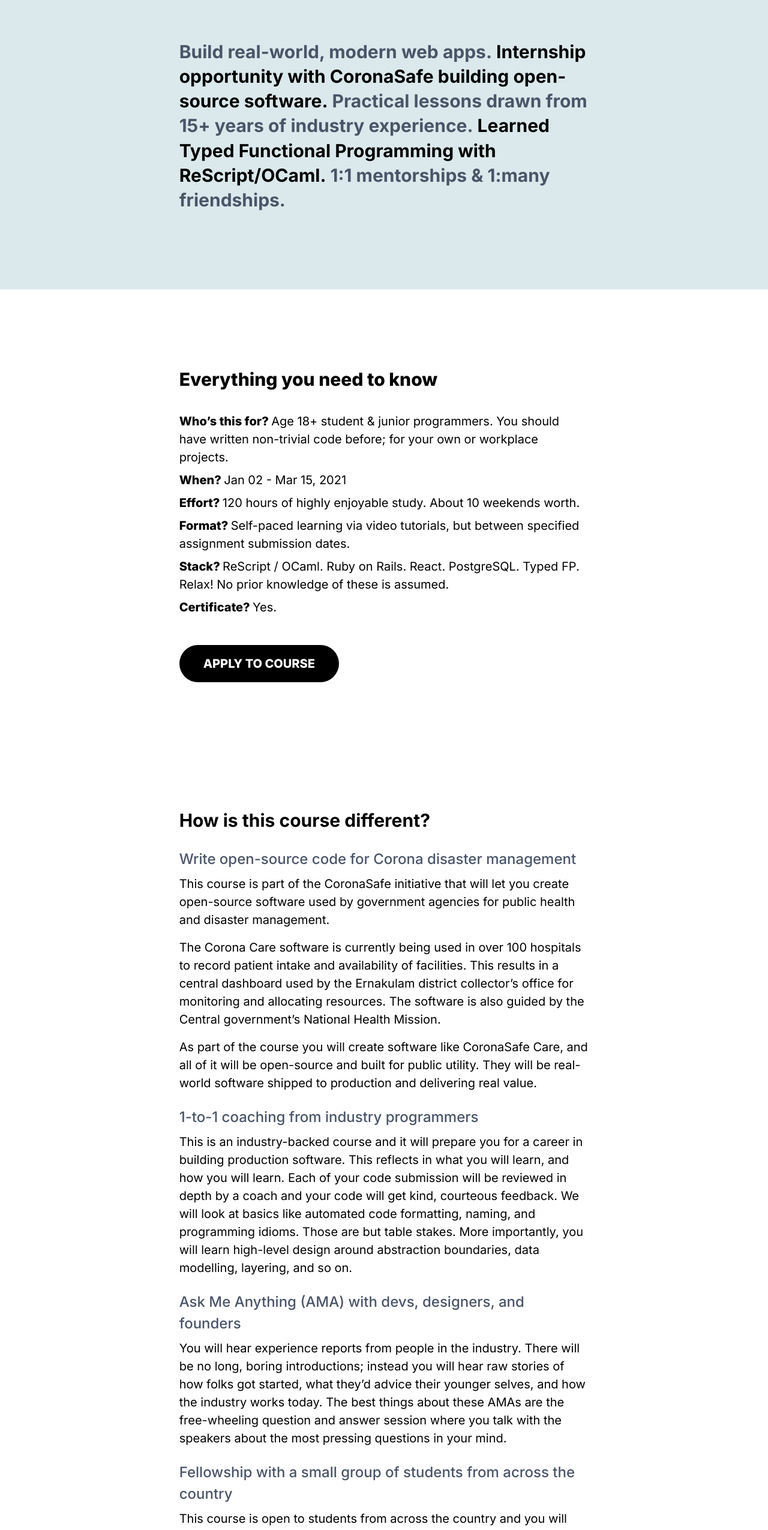
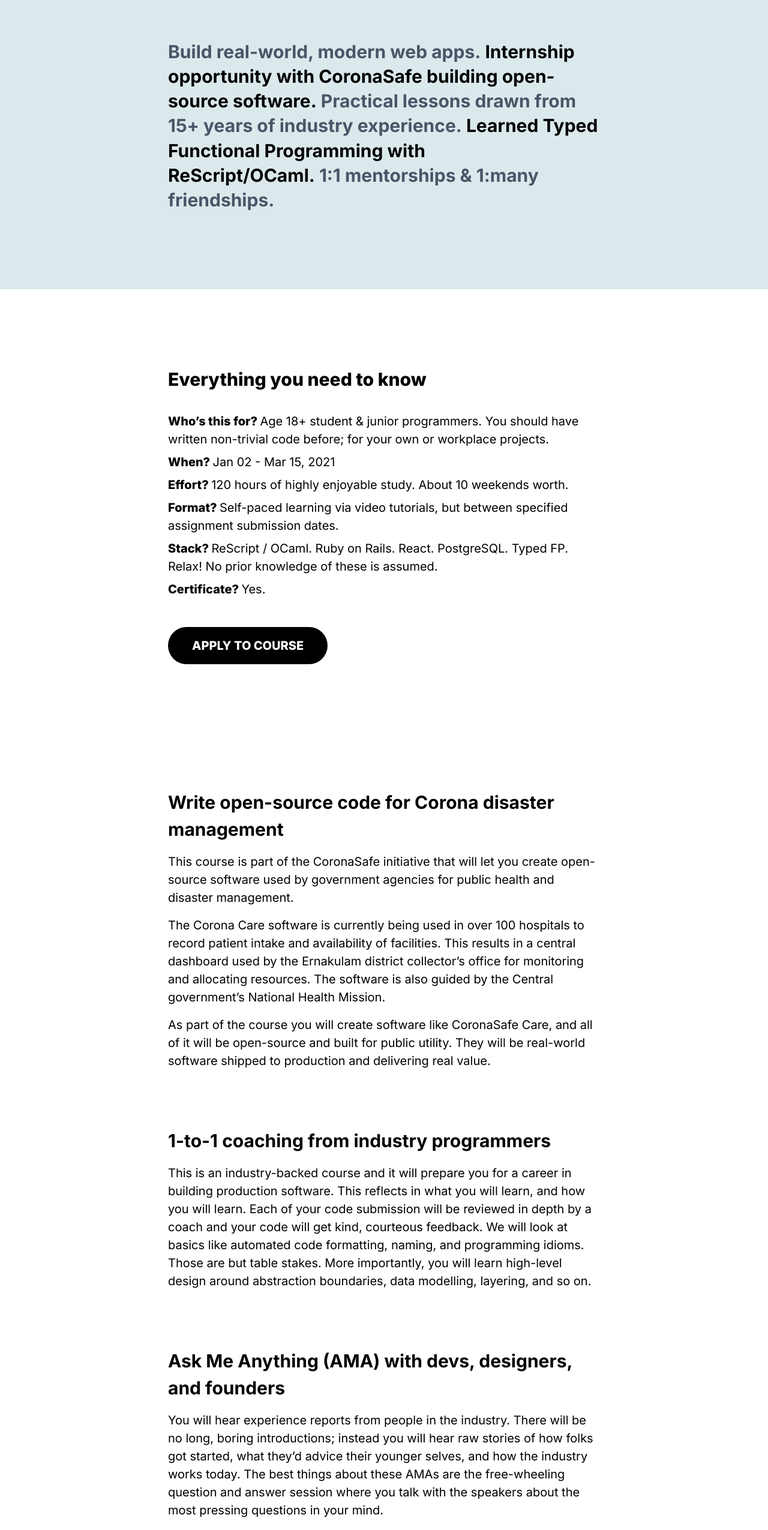
Before and after one commit to pupilfirst/coronasafe-rescript-course, a Next.js app: page / in a window 1280 px wide. Shown: the part 1121-3671 px from the top of the page at 60% size. Built offline with nearby package versions, Linux system fonts and the light colour scheme.

Commit message:
add more spacings

```diff
--- a/pages/index.js
+++ b/pages/index.js
@@ -62,9 +62,12 @@
         </section>
 
         <section className="highlights-bg p-32 font-inter font-bold text-3xl leading-snug">
-          <div className="w-2/3 mx-auto">
-            <span className="text-gray-700">Build real-world, modern web apps.&nbsp;</span>
-            Internship opportunity with CoronaSafe building open-source software.&nbsp;
+          <div className="C-pwidth mx-auto">
+            <span className="text-gray-700">
+              Build real-world, modern web apps.&nbsp;
+            </span>
+            Internship opportunity with CoronaSafe building open-source
+            software.&nbsp;
             <span className="text-gray-700">
               Practical lessons drawn from 15+ years of industry
               experience.&nbsp;
@@ -77,7 +80,7 @@
         </section>
 
         <section className="p-32">
-          <div className="w-2/3 mx-auto leading-normal">
+          <div className="C-pwidth mx-auto leading-normal">
             <h2 className="font-extrabold text-3xl mb-8">
               Everything you need to know
             </h2>
@@ -115,24 +118,22 @@
         </section>
 
         <section className="LP px-32">
-          <div className="w-2/3 mx-auto leading-normal">
-            <h2>How is this course different?</h2>
-
-            <h3>Write open-source code for Corona disaster management</h3>
-
+          <div className="C-pwidth mx-auto leading-normal">
+            <div className="mb-16">
+              <h2>Write open-source code for Corona disaster management</h2>
               <p>
-              This course is part of the CoronaSafe initiative that will let you
-              create open-source software used by government agencies for public
-              health and disaster management.
+                This course is part of the CoronaSafe initiative that will let
+                you create open-source software used by government agencies for
+                public health and disaster management.
               </p>
 
               <p>
                 The Corona Care software is currently being used in over 100
-              hospitals to record patient intake and availability of facilities.
-              This results in a central dashboard used by the Ernakulam district
-              collector’s office for monitoring and allocating resources. The
-              software is also guided by the Central government’s National
-              Health Mission.
+                hospitals to record patient intake and availability of
+                facilities. This results in a central dashboard used by the
+                Ernakulam district collector’s office for monitoring and
+                allocating resources. The software is also guided by the Central
+                government’s National Health Mission.
               </p>
 
               <p>
@@ -141,46 +142,55 @@
                 utility. They will be real-world software shipped to production
                 and delivering real value.
               </p>
+            </div>
 
-            <h3>1-to-1 coaching from industry programmers</h3>
+            <div className="mb-16">
+              <h2>1-to-1 coaching from industry programmers</h2>
 
               <p>
                 This is an industry-backed course and it will prepare you for a
-              career in building production software. This reflects in what you
-              will learn, and how you will learn. Each of your code submission
-              will be reviewed in depth by a coach and your code will get kind,
-              courteous feedback. We will look at basics like automated code
-              formatting, naming, and programming idioms. Those are but table
-              stakes. More importantly, you will learn high-level design around
-              abstraction boundaries, data modelling, layering, and so on.{" "}
+                career in building production software. This reflects in what
+                you will learn, and how you will learn. Each of your code
+                submission will be reviewed in depth by a coach and your code
+                will get kind, courteous feedback. We will look at basics like
+                automated code formatting, naming, and programming idioms. Those
+                are but table stakes. More importantly, you will learn
+                high-level design around abstraction boundaries, data modelling,
+                layering, and so on.{" "}
               </p>
-
-            <h3>Ask Me Anything (AMA) with devs, designers, and founders</h3>
+            </div>
+            <div className="mb-16">
+              <h2>Ask Me Anything (AMA) with devs, designers, and founders</h2>
 
               <p>
                 You will hear experience reports from people in the industry.
-              There will be no long, boring introductions; instead you will hear
-              raw stories of how folks got started, what they’d advice their
-              younger selves, and how the industry works today. The best things
-              about these AMAs are the free-wheeling question and answer session
-              where you talk with the speakers about the most pressing questions
-              in your mind.
+                There will be no long, boring introductions; instead you will
+                hear raw stories of how folks got started, what they’d advice
+                their younger selves, and how the industry works today. The best
+                things about these AMAs are the free-wheeling question and
+                answer session where you talk with the speakers about the most
+                pressing questions in your mind.
               </p>
+            </div>
 
-            <h3>
-              Fellowship with a small group of students from across the country
-            </h3>
+            <div className="mb-16">
+              <h2>
+                Fellowship with a small group of students from across the
+                country
+              </h2>
 
               <p>
                 This course is open to students from across the country and you
-              will team up with them for some of the programming projects in the
-              course. You will learn to collaborate with them through git,
+                will team up with them for some of the programming projects in
+                the course. You will learn to collaborate with them through git,
                 GitHub and the pull request workflow. You will have access to a
                 community forum for discussions as well as a Discord server for
-              conversations. There will be a kind and respectful code of conduct
-              to make the experience welcoming for everyone.{" "}
+                conversations. There will be a kind and respectful code of
+                conduct to make the experience welcoming for everyone.{" "}
               </p>
+            </div>
 
+            <div className="mb-16">
               <h2>Free</h2>
 
               <p>
@@ -189,65 +199,61 @@
                 foundation, and support from FreshWorks. This funding enables us
                 to offer this course to you for free.{" "}
               </p>
+            </div>
 
+            <div className="mb-16">
               <h2>Skills</h2>
 
               <p>
                 You will learn a host of practical skills that will help you in
-              kickstarting your career and some lessons that will stay with you
-              even long after.
+                kickstarting your career and some lessons that will stay with
+                you even long after.
               </p>
 
               <h3>Build live, real-world software with Ruby on Rails</h3>
 
               <p>
-              Ruby on Rails pioneered the modern web framework revolution. It is
-              a fully integrated package that has everything we need to build
-              complete web applications. GitHub is built on Rails and so is
-              Shopify. Thousands of startups build their systems in Rails every
-              year, and it has also become a mainstream solution for large
-              companies.{" "}
+                Ruby on Rails pioneered the modern web framework revolution. It
+                is a fully integrated package that has everything we need to
+                build complete web applications. GitHub is built on Rails and so
+                is Shopify. Thousands of startups build their systems in Rails
+                every year, and it has also become a mainstream solution for
+                large companies.{" "}
               </p>
 
               <h3>Create advanced front-ends with React and ReScript/OCaml</h3>
 
               <p>
                 You’ll learn to program in the Typed Functional paradigm in
-              ReScript/OCaml. ReScript compiles down to efficient JavaScript and
-              has excellent support for building front-end with React. During
-              the course you will create everything from simple interactive UIs
-              to user input forms, games, and single-page applications.
+                ReScript/OCaml. ReScript compiles down to efficient JavaScript
+                and has excellent support for building front-end with React.
+                During the course you will create everything from simple
+                interactive UIs to user input forms, games, and single-page
+                applications.
               </p>
 
-            <h2>Course theme: data-first programming</h2>
+              <h2>Programming = Computation</h2>
 
               <p>
                 This course is built on the theme that programming is about
-              computation. We can express most programming problems as a
-              transformation of data from one value to another. Compilers are a
-              canonical example, but it is true even for software that doesn't
-              look like that from the surface. Consider a computer game: it can
-              be expressed as two separate things: one is the data about its
-              entities: their position, stats, direction, next move, and so on.
-              Then there is a render function that draws the game world to the
-              screen at 60 frames per second.
+                computation &mdash; that we can express most programming
+                problems as a transformation of data from one value to another.
               </p>
               <p>
-              This course will teach you to design programs well by thinking
-              about data first. It is an old and powerful technique, and most
-              programmers intuitively learn it after many years of programming.
-              The intention of this course is to get you started in that path
-              sooner, without having you repeat the same mistakes we made and
-              re-learn the same lessons programmers before you have painfully
-              learnt.
+                This is an old and powerful program design technique, and most
+                programmers intuitively learn it after many years of
+                programming. But it is the intention of this course to get you
+                started in that path sooner, without having you repeat the same
+                mistakes and re-learn the same lessons programmers before you
+                had to painfully learn over a long time.
               </p>
 
               <p>
-              The gist of this idea is this: “if you get the data structures and
-              their invariants right, most of the code will just kind of write
-              itself”. Linus Torvalds once claimed that the difference between a
-              bad programmer and a good one is whether they consider their code
-              or their data structures more important.
+                The gist of this idea is this: “if you get the data structures
+                and their invariants right, most of the code will just kind of
+                write itself”. Linus Torvalds once claimed that the difference
+                between a bad programmer and a good one is whether they consider
+                their code or their data structures more important.
               </p>
 
               <p>
@@ -256,19 +262,19 @@
                 trees. Instead, we’re talking about data models used for
                 application programming. The data model for things like a
                 multi-player platformer game, or small but rich front-end
-              components like an image gallery with infinite scroll and graceful
-              error handling. Or even larger systems like a Twitter-like
-              platform.
+                components like an image gallery with infinite scroll and
+                graceful error handling. Or even larger systems like a
+                Twitter-like platform.
               </p>
 
               <p>
-              We will encounter many modelling opportunities in this course, and
-              the approach will be to get you spend time upfront designing how
-              your data is organized. We will model our computations as a series
-              of transformations of data from one type to another. And the
-              marrow of these exercises are when we discover and synthesize
-              non-obvious intermediate data structures, allowing us to elegantly
-              distil the gist of the problem into our code.
+                We will encounter many modelling opportunities in this course,
+                and the approach will be to get you spend time upfront designing
+                how your data is organized. We will model our computations as a
+                series of transformations of data from one type to another. And
+                the marrow of these exercises are when we discover and
+                synthesize non-obvious intermediate data structures, allowing us
+                to elegantly distil the gist of the problem into our code.
               </p>
 
               <h2>Typed Functional Programming with ReScript/OCaml</h2>
@@ -278,30 +284,31 @@
                 thinking. Of course you can do data-first programming in any
                 programming language, but just like a knife is a more practical
                 tool for slicing onions than a spoon, the typed functional
-              programming paradigm is the right tool for thought for data-first
-              programming.
+                programming paradigm is the right tool for thought for
+                data-first programming.
               </p>
 
               <p>
-              What makes Typed FP special here? To list just two: this paradigm
-              lets you describe the shape and structure of your data using
-              types, and the compiler sits along with you as you program,
-              spotting gaps in your thinking and helping you fill them. And it
-              allows you to describe a value as being one of many - this is
-              called “sum types”, a feature that is still lacking in mainstream
-              programming languages, but essential to a data-first style of
-              programming.
+                What makes Typed FP special here? To list just two: this
+                paradigm lets you describe the shape and structure of your data
+                using types, and the compiler sits along with you as you
+                program, spotting gaps in your thinking and helping you fill
+                them. And it allows you to describe a value as being one of many
+                - this is called “sum types”, a feature that is still lacking in
+                mainstream programming languages, but essential to a data-first
+                style of programming.
               </p>
 
               <p>
                 If you did not understand the above paragraph, don’t worry, that
-              is what this course is about. These concepts are not difficult to
-              learn; they are just new to you and not covered in mainstream
-              literature. Remember: this course is created by programmers who’ve
-              been writing code for their daily bread. There is no fluff, no
-              difficult academic jargon, just sheer programming and the fun of
-              becoming better at it.
+                is what this course is about. These concepts are not difficult
+                to learn; they are just new to you and not covered in mainstream
+                literature. Remember: this course is created by programmers
+                who’ve been writing code for their daily bread. There is no
+                fluff, no difficult academic jargon, just sheer programming and
+                the fun of becoming better at it.
               </p>
+            </div>
           </div>
         </section>
       </main>
--- a/styles/tailwind.css
+++ b/styles/tailwind.css
@@ -4,6 +4,9 @@
 
 body {
   @apply font-inter;
+  -webkit-font-smoothing: antialiased;
+  -moz-osx-font-smoothing: grayscale;
+  text-rendering: optimizeLegibility;
 }
 
 .SK {
@@ -32,3 +35,7 @@
 .highlights-bg {
   background-color: #dbe9ec;
 }
+
+.C-pwidth {
+  max-width: 720px;
+}
```
Lines whose indentation alone changed are shown as unchanged.
